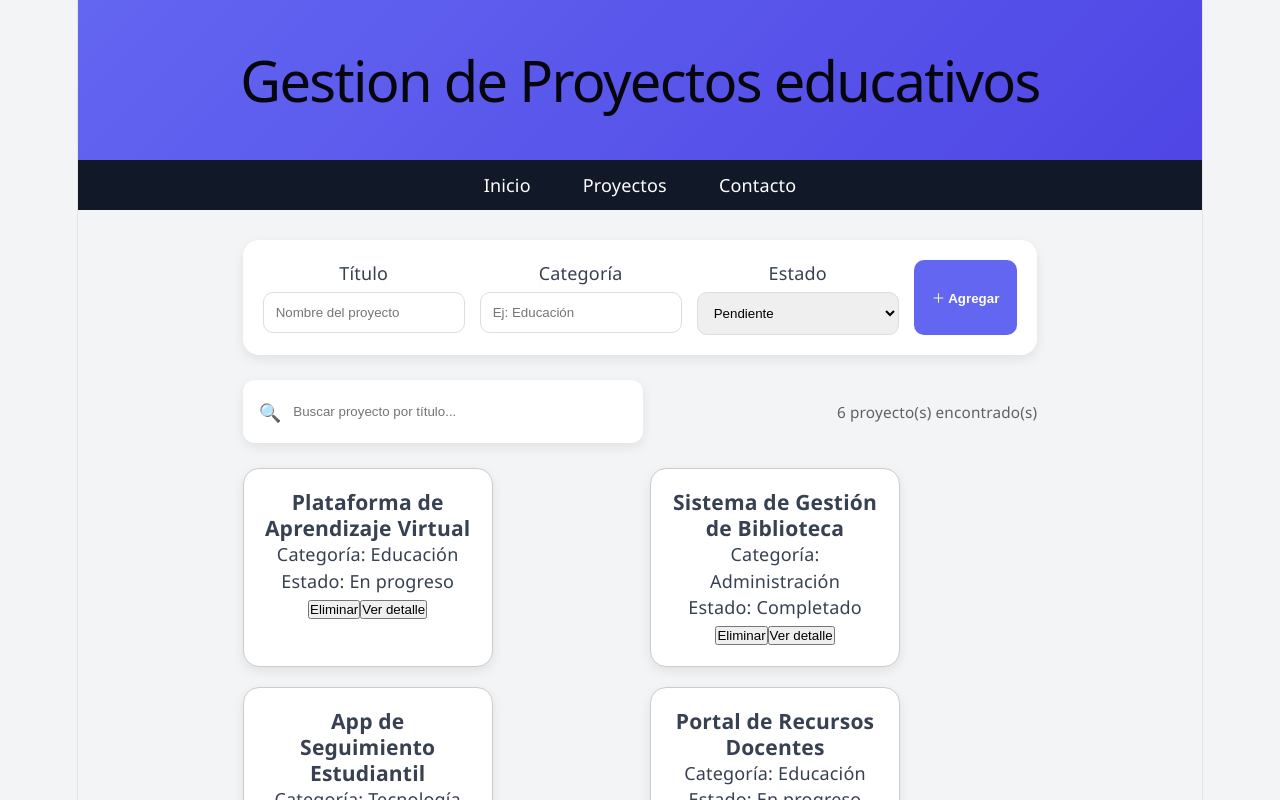
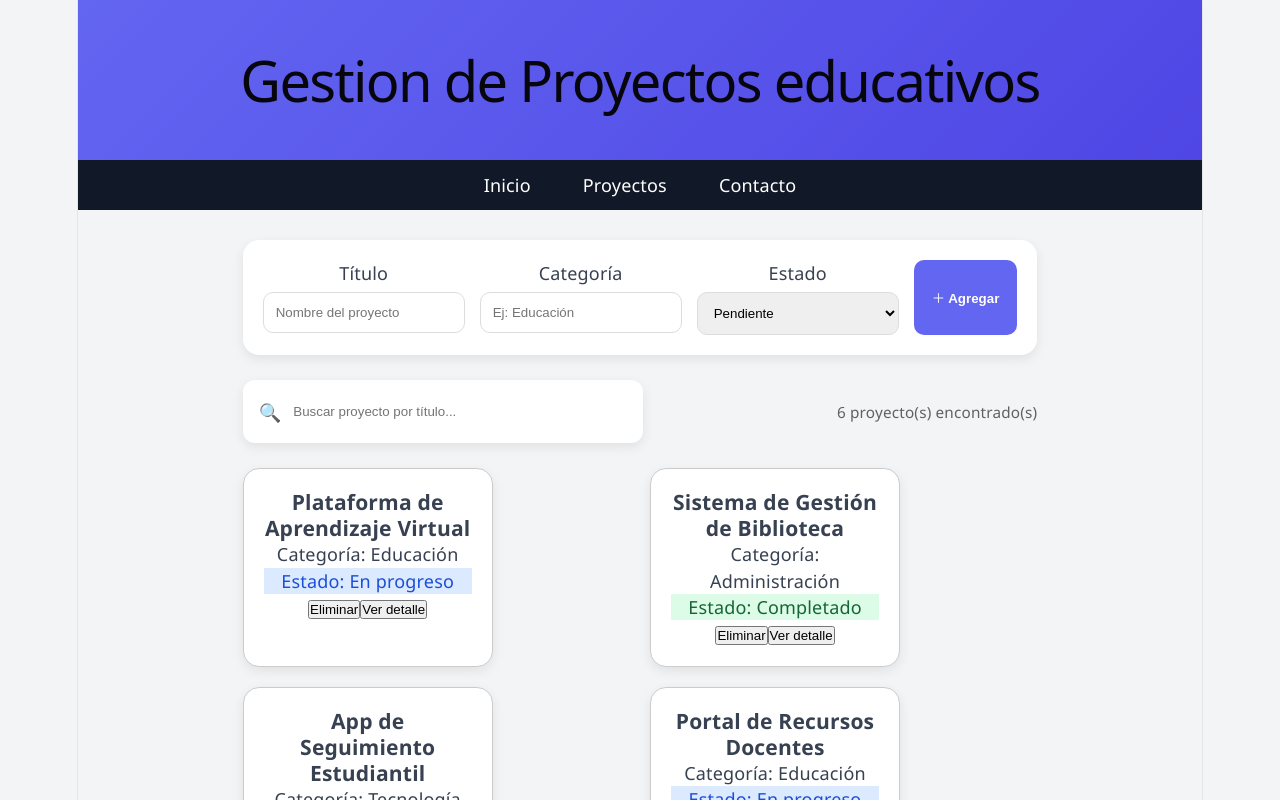
Before and after one commit to valenmadrigal/pv_tp3_grupo15, a React (Vite) app: page / in a window 1280 px wide. Shown: the top 800 px of the page. Built offline with nearby package versions, Linux system fonts and the light colour scheme.

Commit message:
Actualización del proyecto

```diff
--- a/src/components/proyectoCard.jsx
+++ b/src/components/proyectoCard.jsx
@@ -1,14 +1,17 @@
-function ProyectoCard({ proyecto }) {
+function ProyectoCard({
+  proyecto,
+  handleEliminar,
+  claseEstado
+}) {
 
   const {
     titulo,
     categoria,
     estado,
     id
-  } = proyecto
+  } = proyecto;
 
   return (
-
     <div className="card">
 
       <h3>{titulo}</h3>
@@ -17,11 +20,11 @@ function ProyectoCard({ proyecto }) {
         Categoría: {categoria}
       </p>
 
-      <p>
+      <p className={claseEstado(estado)}>
         Estado: {estado}
       </p>
 
-      <button>
+      <button onClick={() => handleEliminar(id)}>
         Eliminar
       </button>
 
@@ -30,8 +33,7 @@ function ProyectoCard({ proyecto }) {
       </button>
 
     </div>
-
-  )
+  );
 }
 
-export default ProyectoCard
+export default ProyectoCard;
```
Also changed, not shown: src/components/ListaProyectos.jsx (line endings or trailing spaces).
